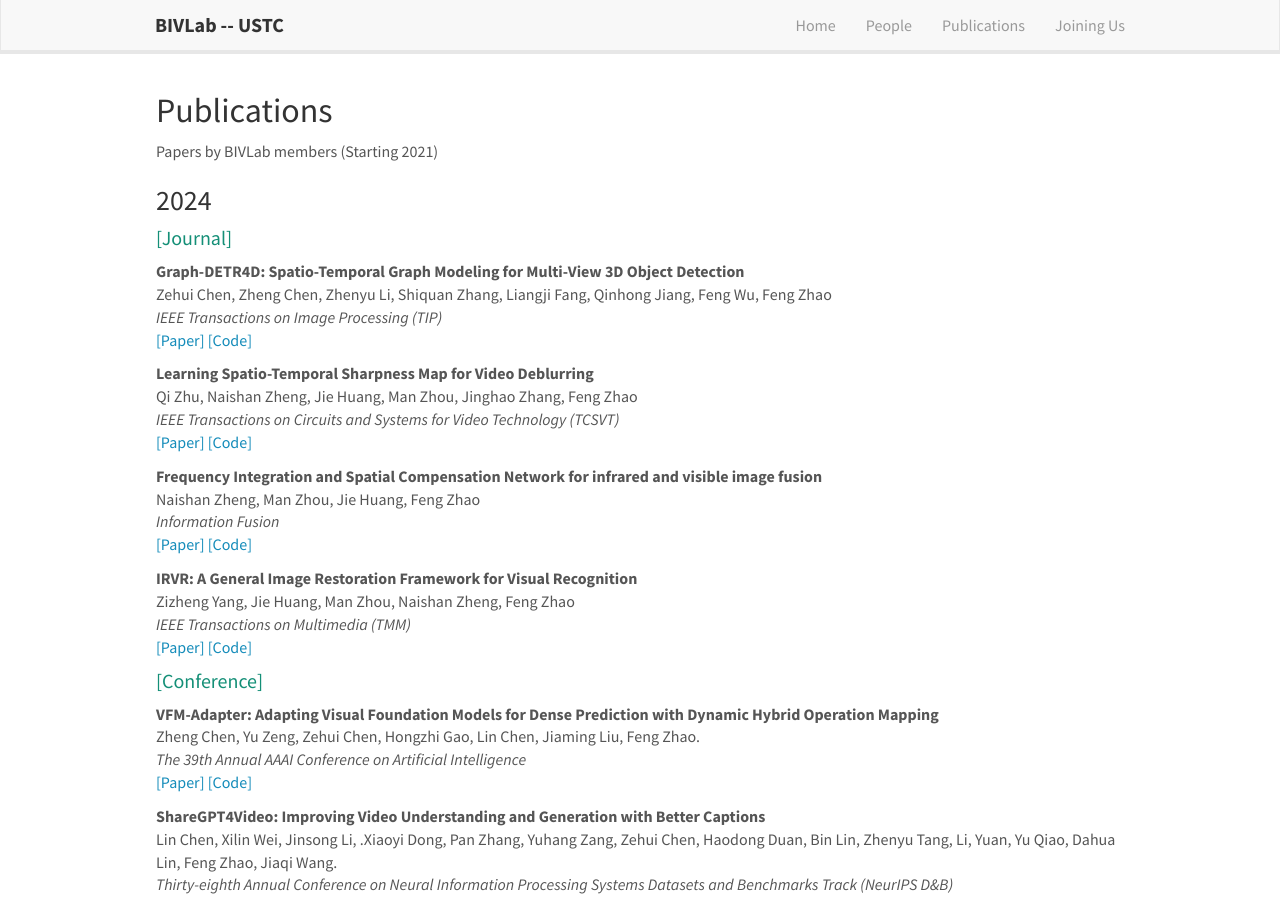
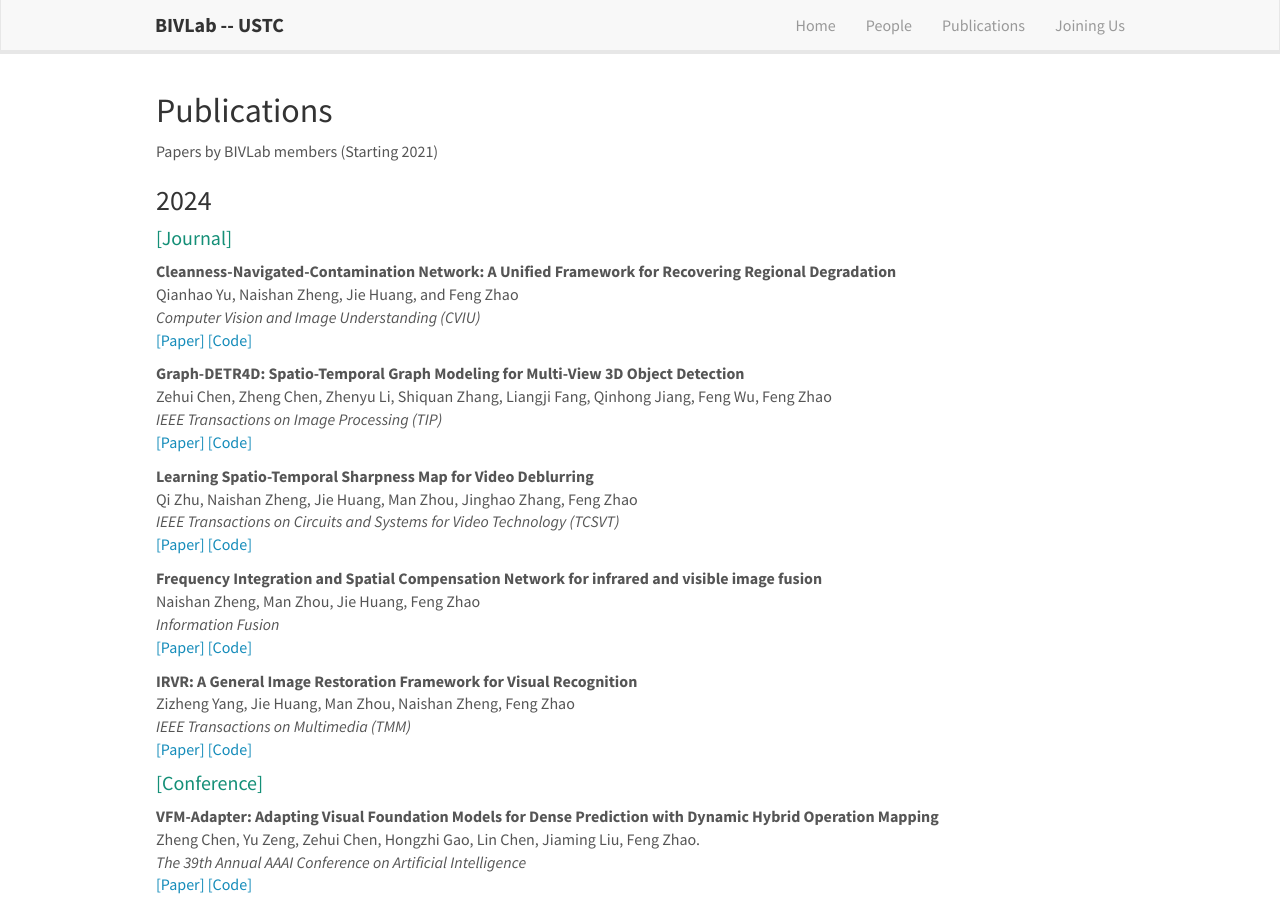
Before and after one commit to bivlab123/bivlab123.github.io, a Jekyll site: the page built from _pages/publications.md, in a window 1280 px wide and 900 px high. Built offline with Jekyll 4.4.1, drawn with Linux system fonts in a browser that asks for light colours; nearby versions of some CDN libraries.

Commit message:
Update joulist_2024.yml

```diff
--- a/_data/joulist_2024.yml
+++ b/_data/joulist_2024.yml
@@ -1,4 +1,15 @@
 
+- title: "Cleanness-Navigated-Contamination Network: A Unified Framework for Recovering Regional Degradation"
+  authors: Qianhao Yu, Naishan Zheng, Jie Huang, and Feng Zhao
+  venue: "Computer Vision and Image Understanding (CVIU)"
+  link:
+    url:
+    display: \[Paper\]
+  code:
+    url:
+    display: \[Code\]
+  highlight: 0
+  year: 2024
 
 - title: "Graph-DETR4D: Spatio-Temporal Graph Modeling for Multi-View 3D Object Detection"
   authors: Zehui Chen, Zheng Chen, Zhenyu Li, Shiquan Zhang, Liangji Fang, Qinhong Jiang, Feng Wu, Feng Zhao
```
